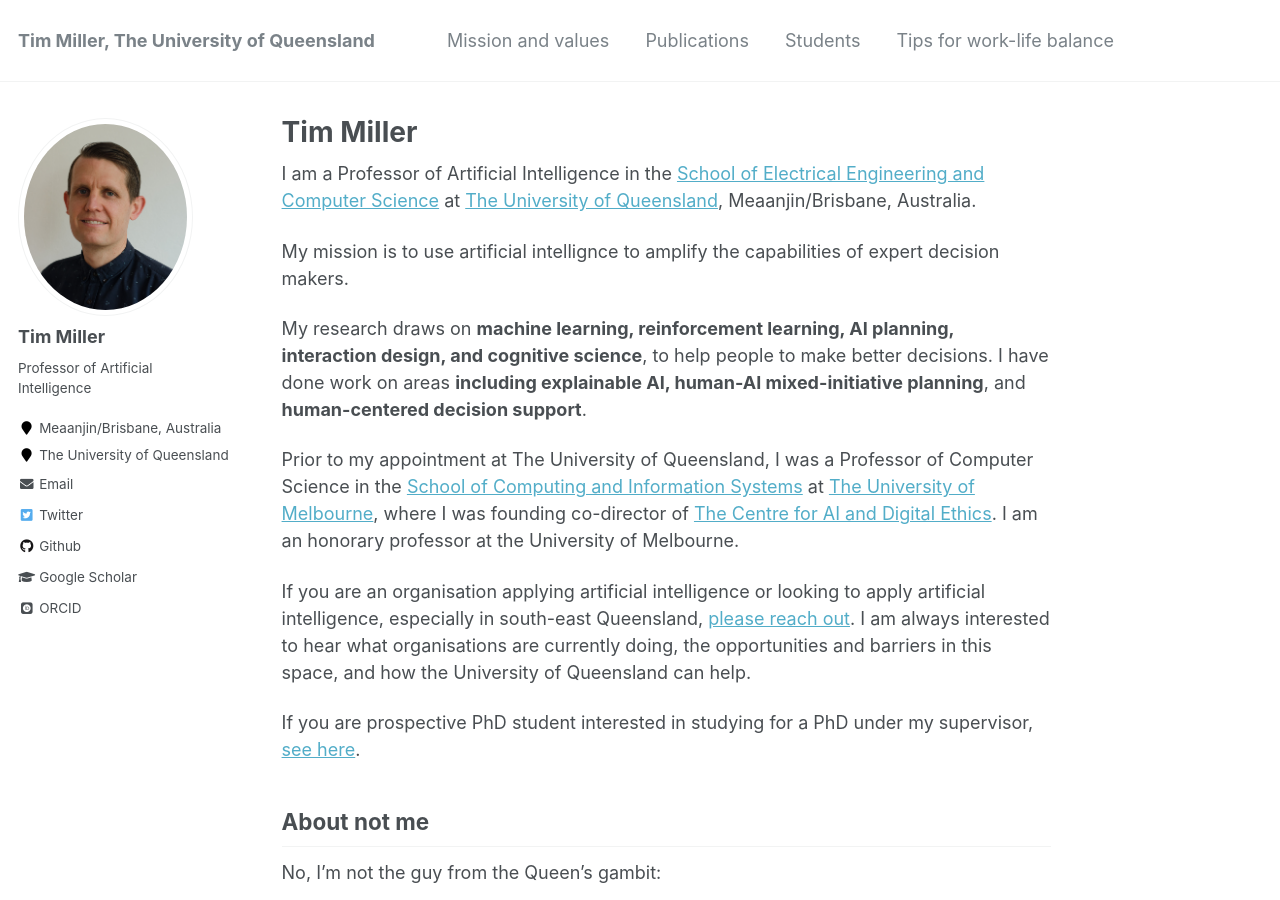
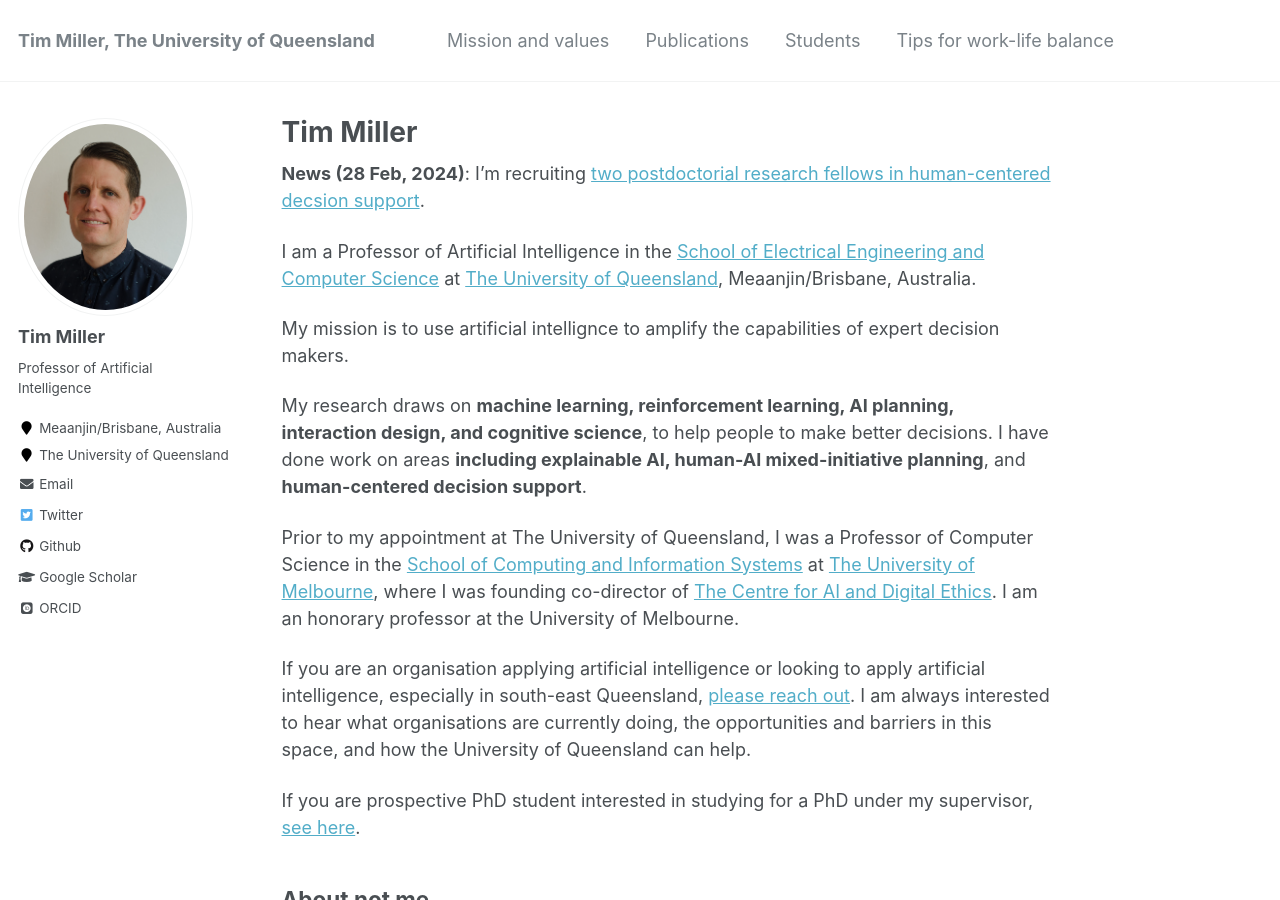
Before and after one commit to uqtmiller/uqtmiller.github.io, a Jekyll site: the page built from _pages/about.md, in a window 1280 px wide and 900 px high. Built offline with Jekyll 4.4.1, drawn with Linux system fonts in a browser that asks for light colours; some web fonts are replaced.

Commit message:
Update about.md

```diff
--- a/_pages/about.md
+++ b/_pages/about.md
@@ -7,6 +7,8 @@ redirect_from:
   - /about/
   - /about.html
 ---
+
+**News (28 Feb, 2024)**: I'm recruiting [two postdoctorial research fellows in human-centered decsion support](recruitment).
 
 I am a Professor of Artificial Intelligence in the [School of Electrical Engineering and Computer Science](https://eecs.uq.edu.au/) at [The University of Queensland](https://www.uq.edu.au/), Meaanjin/Brisbane, Australia.
 
```
Also changed, not shown: other parts of _pages/about.md (+1 -0 lines).
